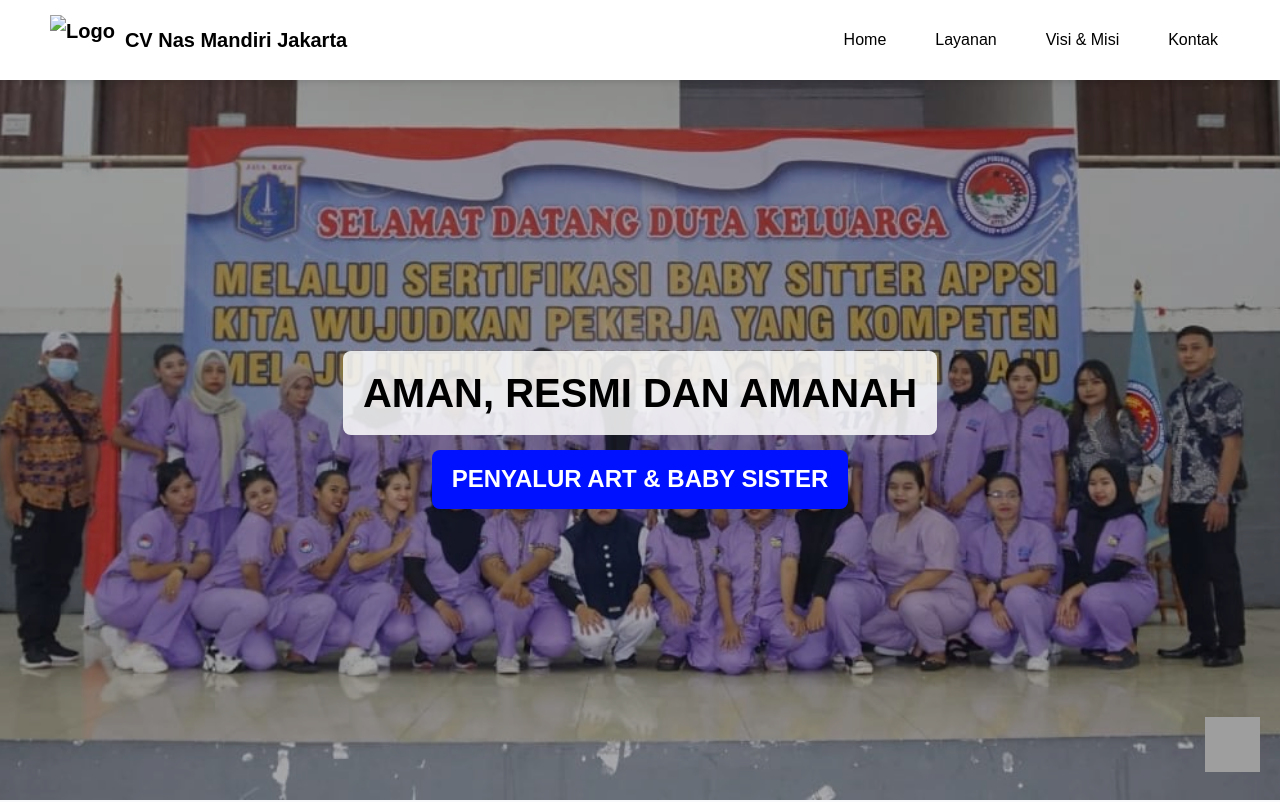
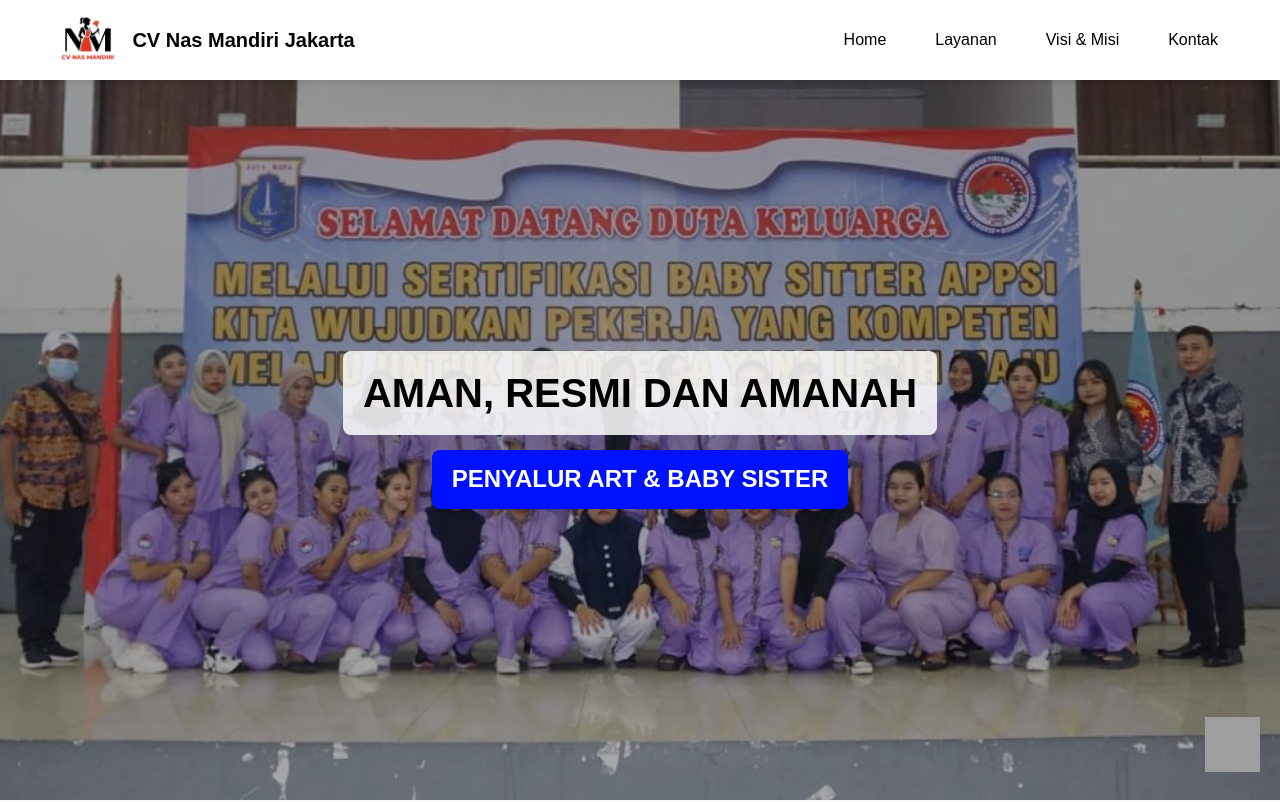
Before and after one commit to cvnasmandirijakarta/cvnasmandirijakarta, a plain HTML site: page index.html in a window 1280 px wide. Shown: the top 802 px of the page. Drawn offline with Linux system fonts and the light colour scheme; grey boxes are pictures that could not be loaded.

Commit message:
Update index.html

```diff
--- a/index.html
+++ b/index.html
@@ -4,7 +4,7 @@
   <meta charset="UTF-8">
   <meta name="viewport" content="width=device-width, initial-scale=1.0">
   <title>CV Nas Mandiri Jakarta</title>
-  <link rel="icon" type="image/x-icon" href="IMG_5037.jpg">
+  <link rel="icon" type="image/png" href="IMG_5037-removebg-preview.png">
   <style>
     /* Reset */
     * {
@@ -338,7 +338,7 @@
   <!-- Navbar -->
   <nav>
   <div class="logo">
-    <img src="IMG_5037.jpg" alt="Logo" style="height:50px; vertical-align:middle; margin-right:10px;">
+    <img src="IMG_5037-removebg-preview.png" alt="Logo" style="height:50px; vertical-align:middle; margin-right:10px;">
     <span>CV Nas Mandiri Jakarta</span>
   </div>
   <div class="menu-toggle" id="menu-toggle">&#9776;</div>
```
